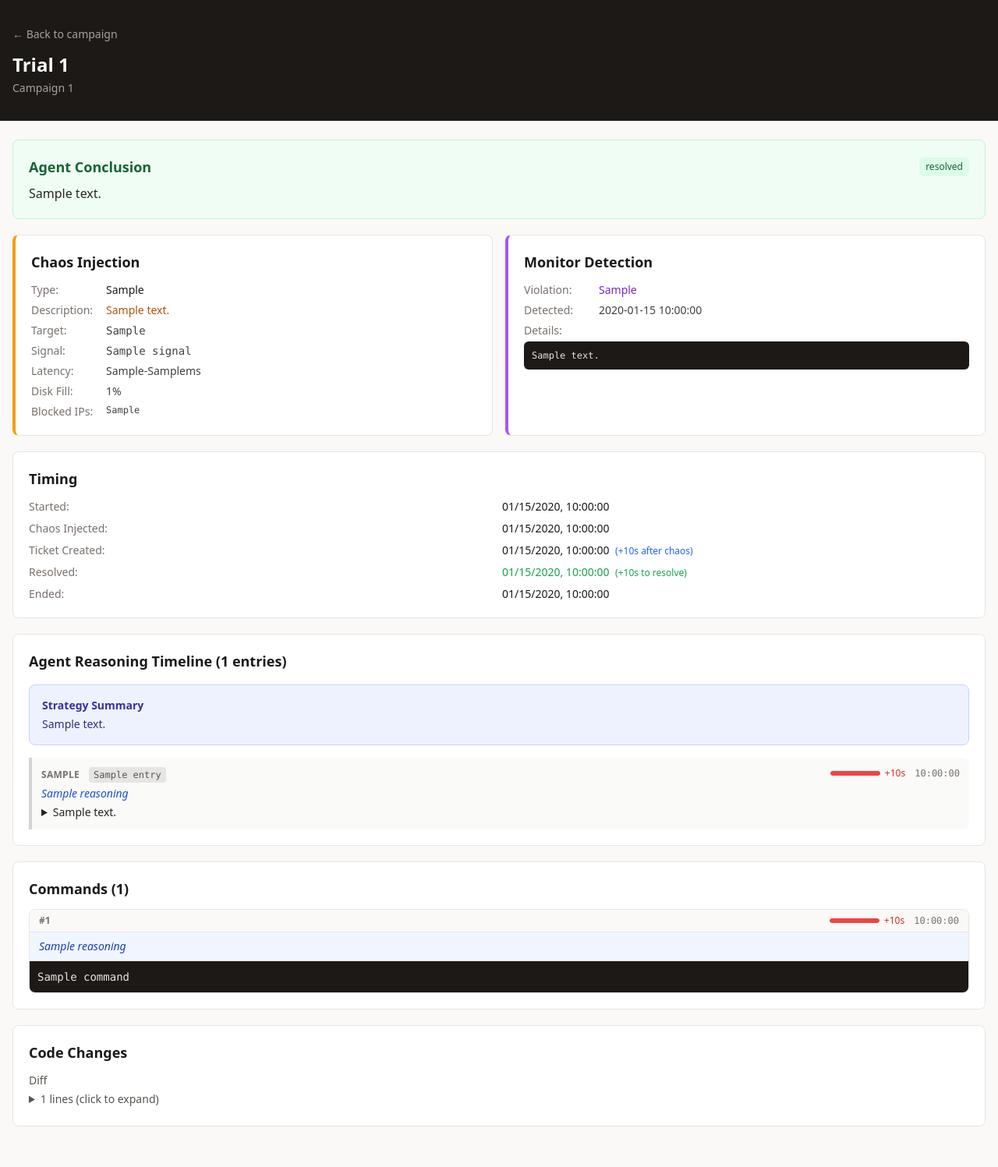
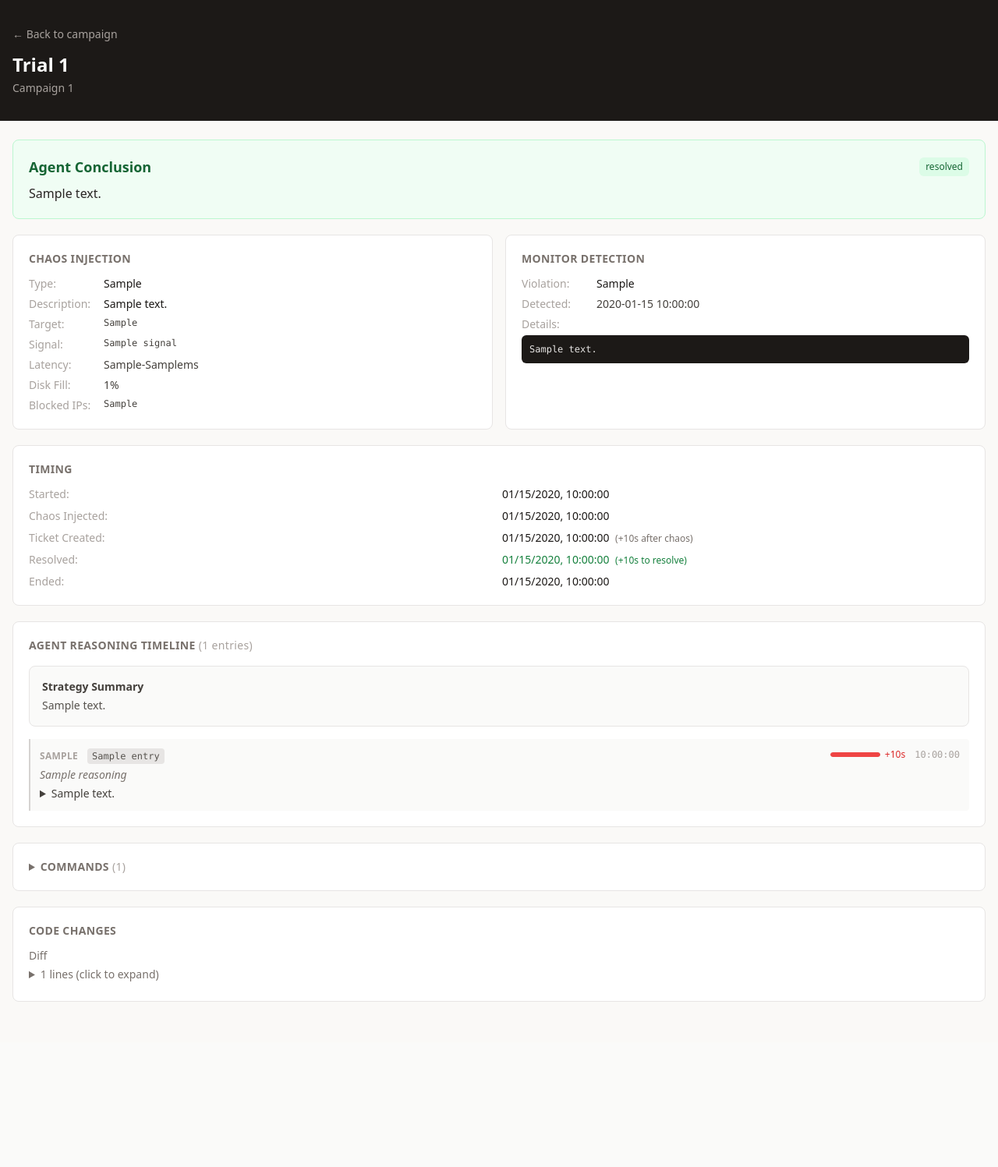
Before and after one commit to pikehouse/operator, a FastAPI app: template eval/src/eval/viewer/templates/trial.html in a window 1280 px wide. Shown: the part 53-1550 px from the top of the page at 78% size. After the commit the page ends 1338 px from the top, so only its background shows below. Run offline with FastAPI, Linux system fonts and the light colour scheme; the template is opened without the code that fills it: most values are stand-ins (such as "Sample title", 1, 10 or a date in 2020); some libraries are stand-ins or nearby versions.

Commit message:
style(eval): refine trial viewer with cohesive stone palette
- Unify color scheme: remove amber/purple/blue/indigo accent colors
  from section cards, reasoning timeline, and labels in favor of
  consistent stone palette throughout
- Section headers: uniform uppercase tracking-wide stone-500 labels
- Reasoning timeline: stone-50 background for all entries with
  subtle border-l weight difference (stone-400 vs stone-600) to
  distinguish reasoning from tool calls
- Collapse commands section by default (redundant with reasoning
  timeline which already threads commands inline)
- Timing annotations: stone-500 instead of blue-600
- Strategy summary: stone-50/stone-200 instead of indigo

Co-Authored-By: Claude Opus 4.6 <noreply@anthropic.com>

```diff
--- a/eval/src/eval/viewer/templates/trial.html
+++ b/eval/src/eval/viewer/templates/trial.html
@@ -5,7 +5,6 @@
 {# Macro for elapsed time indicator with color-coded bar #}
 {% macro elapsed_indicator(seconds, show_bar=true) %}
 {% if seconds is not none %}
-    {# Determine color based on elapsed time #}
     {% if seconds < 2 %}
         {% set color_class = "bg-green-500" %}
         {% set text_class = "text-green-600" %}
@@ -22,7 +21,6 @@
         {% set color_class = "bg-red-500" %}
         {% set text_class = "text-red-600" %}
     {% endif %}
-    {# Calculate bar width (log scale, max at 120s) #}
     {% set bar_pct = [[(seconds / 120 * 100), 100] | min, 3] | max %}
     <div class="flex items-center gap-1.5">
         {% if show_bar %}
@@ -52,7 +50,7 @@
 <div class="bg-green-50 border border-green-200 rounded-lg p-5 mb-5 mt-6">
     <div class="flex items-center justify-between mb-2">
         <h2 class="text-lg font-semibold text-green-800">Agent Conclusion</h2>
-        <span class="text-xs px-2 py-1 rounded-md {% if agent_conclusion.status == 'resolved' %}bg-green-100 text-green-800{% else %}bg-amber-100 text-amber-800{% endif %}">
+        <span class="text-xs px-2 py-1 rounded-md {% if agent_conclusion.status == 'resolved' %}bg-green-100 text-green-800{% else %}bg-stone-100 text-stone-700{% endif %}">
             {{ agent_conclusion.status }}
         </span>
     </div>
@@ -62,46 +60,46 @@
 </div>
 {% endif %}
 
-<div class="grid grid-cols-1 md:grid-cols-2 gap-4 mb-5 {% if not agent_conclusion %}mt-6{% endif %}"
+<div class="grid grid-cols-1 md:grid-cols-2 gap-4 mb-5 {% if not agent_conclusion %}mt-6{% endif %}">
     <!-- Chaos Injection Section -->
-    <div class="bg-white border border-stone-200 rounded-lg p-5 border-l-4 border-l-amber-500">
-        <h2 class="text-lg font-semibold mb-3 text-stone-900">Chaos Injection</h2>
+    <div class="bg-white border border-stone-200 rounded-lg p-5">
+        <h2 class="text-sm font-semibold uppercase tracking-wide text-stone-500 mb-3">Chaos Injection</h2>
         <dl class="space-y-1.5 text-sm">
             <div class="flex">
-                <dt class="text-stone-500 w-24">Type:</dt>
+                <dt class="text-stone-400 w-24">Type:</dt>
                 <dd class="font-medium text-stone-900">{{ chaos_meta.chaos_type if chaos_meta.chaos_type else "unknown" }}</dd>
             </div>
             <div class="flex">
-                <dt class="text-stone-500 w-24">Description:</dt>
-                <dd class="text-amber-700 font-medium">{{ chaos_description }}</dd>
+                <dt class="text-stone-400 w-24">Description:</dt>
+                <dd class="text-stone-900 font-medium">{{ chaos_description }}</dd>
             </div>
             {% if chaos_meta.target_container %}
             <div class="flex">
-                <dt class="text-stone-500 w-24">Target:</dt>
-                <dd class="font-mono text-stone-700">{{ chaos_meta.target_container }}</dd>
+                <dt class="text-stone-400 w-24">Target:</dt>
+                <dd class="font-mono text-stone-700 text-xs">{{ chaos_meta.target_container }}</dd>
             </div>
             {% endif %}
             {% if chaos_meta.signal %}
             <div class="flex">
-                <dt class="text-stone-500 w-24">Signal:</dt>
-                <dd class="font-mono text-stone-700">{{ chaos_meta.signal }}</dd>
+                <dt class="text-stone-400 w-24">Signal:</dt>
+                <dd class="font-mono text-stone-700 text-xs">{{ chaos_meta.signal }}</dd>
             </div>
             {% endif %}
             {% if chaos_meta.min_ms is defined %}
             <div class="flex">
-                <dt class="text-stone-500 w-24">Latency:</dt>
+                <dt class="text-stone-400 w-24">Latency:</dt>
                 <dd class="text-stone-700">{{ chaos_meta.min_ms }}-{{ chaos_meta.max_ms }}ms</dd>
             </div>
             {% endif %}
             {% if chaos_meta.fill_percent is defined %}
             <div class="flex">
-                <dt class="text-stone-500 w-24">Disk Fill:</dt>
+                <dt class="text-stone-400 w-24">Disk Fill:</dt>
                 <dd class="text-stone-700">{{ chaos_meta.fill_percent }}%</dd>
             </div>
             {% endif %}
             {% if chaos_meta.blocked_ips %}
             <div class="flex">
-                <dt class="text-stone-500 w-24">Blocked IPs:</dt>
+                <dt class="text-stone-400 w-24">Blocked IPs:</dt>
                 <dd class="font-mono text-xs text-stone-700">{{ chaos_meta.blocked_ips | join(", ") }}</dd>
             </div>
             {% endif %}
@@ -109,21 +107,21 @@
     </div>
 
     <!-- Monitor Detection Section -->
-    <div class="bg-white border border-stone-200 rounded-lg p-5 border-l-4 border-l-purple-500">
-        <h2 class="text-lg font-semibold mb-3 text-stone-900">Monitor Detection</h2>
+    <div class="bg-white border border-stone-200 rounded-lg p-5">
+        <h2 class="text-sm font-semibold uppercase tracking-wide text-stone-500 mb-3">Monitor Detection</h2>
         {% if monitor_detection %}
         <dl class="space-y-1.5 text-sm">
             <div class="flex">
-                <dt class="text-stone-500 w-24">Violation:</dt>
-                <dd class="font-medium text-purple-700">{{ monitor_detection.violation_type }}</dd>
+                <dt class="text-stone-400 w-24">Violation:</dt>
+                <dd class="font-medium text-stone-900">{{ monitor_detection.violation_type }}</dd>
             </div>
             <div class="flex">
-                <dt class="text-stone-500 w-24">Detected:</dt>
+                <dt class="text-stone-400 w-24">Detected:</dt>
                 <dd class="text-stone-700">{{ monitor_detection.detected_at[:19] if monitor_detection.detected_at else "N/A" }}</dd>
             </div>
             {% if monitor_detection.violation_details %}
             <div class="mt-2">
-                <dt class="text-stone-500 mb-1">Details:</dt>
+                <dt class="text-stone-400 mb-1">Details:</dt>
                 <dd class="bg-stone-900 text-stone-200 p-2.5 rounded-md text-xs font-mono overflow-x-auto">{{ monitor_detection.violation_details }}</dd>
             </div>
             {% endif %}
@@ -136,50 +134,50 @@
 </div>
 
 <div class="bg-white border border-stone-200 rounded-lg p-5 mb-5">
-    <h2 class="text-lg font-semibold mb-3 text-stone-900">Timing</h2>
+    <h2 class="text-sm font-semibold uppercase tracking-wide text-stone-500 mb-3">Timing</h2>
     <dl class="grid grid-cols-2 gap-2 text-sm">
-        <dt class="text-stone-500">Started:</dt>
+        <dt class="text-stone-400">Started:</dt>
         <dd>{% if trial.started_at %}<time datetime="{{ trial.started_at }}">{{ trial.started_at[:19] }}</time>{% else %}N/A{% endif %}</dd>
-        <dt class="text-stone-500">Chaos Injected:</dt>
+        <dt class="text-stone-400">Chaos Injected:</dt>
         <dd>{% if trial.chaos_injected_at %}<time datetime="{{ trial.chaos_injected_at }}">{{ trial.chaos_injected_at[:19] }}</time>{% else %}N/A{% endif %}</dd>
-        <dt class="text-stone-500">Ticket Created:</dt>
+        <dt class="text-stone-400">Ticket Created:</dt>
         <dd>
             {% if trial.ticket_created_at %}<time datetime="{{ trial.ticket_created_at }}">{{ trial.ticket_created_at[:19] }}</time>{% else %}N/A{% endif %}
             {% if timing.detect_seconds is defined %}
-            <span class="text-blue-600 text-xs ml-1">(+{{ timing.detect_seconds | int }}s after chaos)</span>
+            <span class="text-stone-500 text-xs ml-1">(+{{ timing.detect_seconds | int }}s after chaos)</span>
             {% endif %}
         </dd>
-        <dt class="text-stone-500">Resolved:</dt>
+        <dt class="text-stone-400">Resolved:</dt>
         <dd>
             {% if trial.resolved_at %}
-            <span class="text-green-600"><time datetime="{{ trial.resolved_at }}">{{ trial.resolved_at[:19] }}</time></span>
+            <span class="text-green-700"><time datetime="{{ trial.resolved_at }}">{{ trial.resolved_at[:19] }}</time></span>
             {% if timing.resolve_seconds is defined %}
-            <span class="text-green-600 text-xs ml-1">(+{{ timing.resolve_seconds | int }}s to resolve)</span>
+            <span class="text-green-700 text-xs ml-1">(+{{ timing.resolve_seconds | int }}s to resolve)</span>
             {% endif %}
             {% else %}
             <span class="text-red-600">Not resolved</span>
             {% endif %}
         </dd>
-        <dt class="text-stone-500">Ended:</dt>
+        <dt class="text-stone-400">Ended:</dt>
         <dd>{% if trial.ended_at %}<time datetime="{{ trial.ended_at }}">{{ trial.ended_at[:19] }}</time>{% else %}N/A{% endif %}</dd>
     </dl>
 </div>
 
 {% if reasoning_entries %}
 <div class="bg-white border border-stone-200 rounded-lg p-5 mb-5">
-    <h2 class="text-lg font-semibold mb-4 text-stone-900">Agent Reasoning Timeline ({{ reasoning_entries|length }} entries)</h2>
+    <h2 class="text-sm font-semibold uppercase tracking-wide text-stone-500 mb-4">Agent Reasoning Timeline <span class="font-normal normal-case text-stone-400">({{ reasoning_entries|length }} entries)</span></h2>
     {% if reasoning_summary %}
-    <div class="bg-indigo-50 border border-indigo-200 rounded-lg p-4 mb-4">
-        <h3 class="text-sm font-semibold text-indigo-800 mb-1">Strategy Summary</h3>
-        <p class="text-sm text-indigo-900">{{ reasoning_summary }}</p>
+    <div class="bg-stone-50 border border-stone-200 rounded-lg p-4 mb-4">
+        <h3 class="text-sm font-semibold text-stone-700 mb-1">Strategy Summary</h3>
+        <p class="text-sm text-stone-600">{{ reasoning_summary }}</p>
     </div>
     {% endif %}
-    <div class="space-y-2">
+    <div class="space-y-1.5">
         {% for entry in reasoning_entries %}
-        <div class="{% if entry.entry_type == 'reasoning' %}bg-blue-50 border-l-4 border-blue-400{% elif entry.entry_type == 'tool_call' %}bg-amber-50 border-l-4 border-amber-400{% else %}bg-stone-50 border-l-4 border-stone-300{% endif %} p-3 rounded-r-lg">
+        <div class="bg-stone-50 border-l-2 {% if entry.entry_type == 'reasoning' %}border-stone-400{% elif entry.entry_type == 'tool_call' %}border-stone-600{% else %}border-stone-300{% endif %} p-3 rounded-r">
             <div class="flex justify-between items-start mb-1">
                 <div class="flex items-center gap-3">
-                    <span class="text-xs font-semibold uppercase tracking-wide {% if entry.entry_type == 'reasoning' %}text-blue-600{% elif entry.entry_type == 'tool_call' %}text-amber-600{% else %}text-stone-500{% endif %}">
+                    <span class="text-xs font-semibold uppercase tracking-wide text-stone-400">
                         {% if entry.entry_type == 'reasoning' %}reasoning{% elif entry.entry_type == 'tool_call' %}tool_call{% else %}{{ entry.entry_type }}{% endif %}
                     </span>
                     {% if entry.tool_name %}
@@ -192,17 +190,17 @@
                     {% elif loop.index == 1 %}
                     <span class="text-stone-400 text-xs">&mdash;</span>
                     {% endif %}
-                    <span class="text-xs text-stone-500 font-mono">{% if entry.timestamp %}<time datetime="{{ entry.timestamp }}" data-format="time">{{ entry.timestamp[11:19] }}</time>{% endif %}</span>
+                    <span class="text-xs text-stone-400 font-mono">{% if entry.timestamp %}<time datetime="{{ entry.timestamp }}" data-format="time">{{ entry.timestamp[11:19] }}</time>{% endif %}</span>
                 </div>
             </div>
             {% if entry.reasoning %}
-            <div class="text-sm text-blue-700 italic mb-1">{{ entry.reasoning }}</div>
+            <div class="text-sm text-stone-500 italic mb-1">{{ entry.reasoning }}</div>
             {% endif %}
             {% if entry.entry_type == 'tool_call' and entry.command %}
             <div class="font-mono text-sm text-stone-200 bg-stone-900 rounded-md p-2.5 overflow-x-auto">{{ entry.command }}</div>
             {% elif entry.content %}
-            <details class="text-sm text-stone-800">
-                <summary class="cursor-pointer hover:text-blue-600 transition-colors">{{ entry.content[:200] }}{% if entry.content|length > 200 %}...{% endif %}</summary>
+            <details class="text-sm text-stone-700">
+                <summary class="cursor-pointer hover:text-stone-900 transition-colors">{{ entry.content[:200] }}{% if entry.content|length > 200 %}...{% endif %}</summary>
                 <pre class="mt-2 p-2.5 bg-stone-900 text-stone-200 rounded-md text-xs overflow-x-auto whitespace-pre-wrap">{{ entry.content }}</pre>
             </details>
             {% endif %}
@@ -212,15 +210,17 @@
 </div>
 {% endif %}
 
-<div class="bg-white border border-stone-200 rounded-lg p-5 mb-5">
-    <h2 class="text-lg font-semibold mb-3 text-stone-900">Commands ({{ commands|length }})</h2>
+<details class="bg-white border border-stone-200 rounded-lg mb-5">
+    <summary class="p-5 cursor-pointer text-sm font-semibold uppercase tracking-wide text-stone-500 hover:text-stone-700 transition-colors select-none">
+        Commands <span class="font-normal normal-case text-stone-400">({{ commands|length }})</span>
+    </summary>
+    <div class="px-5 pb-5">
     {% if commands_with_reasoning %}
     <div class="space-y-3">
         {% for cmd in commands_with_reasoning %}
         <div class="border border-stone-200 rounded-lg overflow-hidden">
-            <!-- Command header with index, timestamp, and elapsed time -->
             <div class="bg-[#faf9f7] px-3 py-1.5 flex items-center justify-between border-b border-stone-200">
-                <span class="text-xs font-semibold text-stone-500">#{{ loop.index }}</span>
+                <span class="text-xs font-semibold text-stone-400">#{{ loop.index }}</span>
                 <div class="flex items-center gap-3 text-xs">
                     {% if cmd.elapsed_seconds is not none %}
                     {{ elapsed_indicator(cmd.elapsed_seconds) }}
@@ -228,12 +228,12 @@
                     <span class="text-stone-400">&mdash;</span>
                     {% endif %}
                     {% if cmd.timestamp %}
-                    <span class="text-stone-500 font-mono"><time datetime="{{ cmd.timestamp }}" data-format="time">{{ cmd.timestamp[11:19] if cmd.timestamp|length > 19 else cmd.timestamp }}</time></span>
+                    <span class="text-stone-400 font-mono"><time datetime="{{ cmd.timestamp }}" data-format="time">{{ cmd.timestamp[11:19] if cmd.timestamp|length > 19 else cmd.timestamp }}</time></span>
                     {% endif %}
                 </div>
             </div>
             {% if cmd.reasoning %}
-            <div class="bg-blue-50 px-3 py-2 text-sm text-blue-800 border-b border-stone-200 italic">
+            <div class="bg-stone-50 px-3 py-2 text-sm text-stone-500 border-b border-stone-200 italic">
                 {{ cmd.reasoning }}
             </div>
             {% endif %}
@@ -258,33 +258,34 @@
     {% else %}
     <p class="text-stone-500">No commands recorded.</p>
     {% endif %}
-</div>
+    </div>
+</details>
 
 {% if code_workspace or code_diff %}
 <div class="bg-white border border-stone-200 rounded-lg p-5 mb-5">
-    <h2 class="text-lg font-semibold mb-3 text-stone-900">Code Changes</h2>
+    <h2 class="text-sm font-semibold uppercase tracking-wide text-stone-500 mb-3">Code Changes</h2>
 
     {% if code_workspace is mapping %}
     <dl class="grid grid-cols-2 gap-2 text-sm mb-3">
-        <dt class="text-stone-500">Commit:</dt>
+        <dt class="text-stone-400">Commit:</dt>
         <dd class="font-mono text-xs">{{ code_workspace.commit or code_workspace.commit_hash or "N/A" }}</dd>
-        <dt class="text-stone-500">Dirty:</dt>
+        <dt class="text-stone-400">Dirty:</dt>
         <dd>{{ code_workspace.dirty if code_workspace.dirty is defined else "N/A" }}</dd>
     </dl>
     {% endif %}
 
     {% if code_workspace is mapping and code_workspace.log %}
     <div class="mb-3">
-        <h3 class="text-sm font-medium text-stone-600 mb-1">Git Log</h3>
+        <h3 class="text-sm font-medium text-stone-500 mb-1">Git Log</h3>
         <pre class="bg-stone-900 text-stone-200 rounded-lg p-3 text-xs font-mono overflow-x-auto whitespace-pre-wrap max-h-48 overflow-y-auto">{{ code_workspace.log }}</pre>
     </div>
     {% endif %}
 
     {% if code_diff %}
     <div>
-        <h3 class="text-sm font-medium text-stone-600 mb-1">Diff</h3>
+        <h3 class="text-sm font-medium text-stone-500 mb-1">Diff</h3>
         <details>
-            <summary class="cursor-pointer text-sm text-stone-600 hover:text-stone-900 mb-1 transition-colors">
+            <summary class="cursor-pointer text-sm text-stone-500 hover:text-stone-700 mb-1 transition-colors">
                 {{ code_diff.strip().split('\n') | length }} lines (click to expand)
             </summary>
             <div class="bg-stone-900 rounded-lg p-3 text-xs font-mono overflow-x-auto max-h-96 overflow-y-auto">
@@ -300,11 +301,11 @@
 
 {% if db_config_diff and db_config_diff.has_changes %}
 <div class="bg-white border border-stone-200 rounded-lg p-5 mb-5">
-    <h2 class="text-lg font-semibold mb-3 text-stone-900">Database Config Changes</h2>
+    <h2 class="text-sm font-semibold uppercase tracking-wide text-stone-500 mb-3">Database Config Changes</h2>
 
     {% if db_config_diff.settings_changed %}
     <div class="mb-3">
-        <h3 class="text-sm font-medium text-stone-600 mb-1">Settings Changed</h3>
+        <h3 class="text-sm font-medium text-stone-500 mb-1">Settings Changed</h3>
         <table class="w-full text-sm border border-stone-200 rounded-lg overflow-hidden">
             <thead>
                 <tr class="bg-[#faf9f7]">
@@ -328,7 +329,7 @@
 
     {% if db_config_diff.indexes_added %}
     <div class="mb-3">
-        <h3 class="text-sm font-medium text-stone-600 mb-1">Indexes Added</h3>
+        <h3 class="text-sm font-medium text-stone-500 mb-1">Indexes Added</h3>
         {% for idx in db_config_diff.indexes_added %}
         <div class="bg-green-50 border border-green-200 rounded-md p-2 mb-1 font-mono text-xs text-green-800">
             + {{ idx.definition }}
@@ -339,7 +340,7 @@
 
     {% if db_config_diff.indexes_removed %}
     <div class="mb-3">
-        <h3 class="text-sm font-medium text-stone-600 mb-1">Indexes Removed</h3>
+        <h3 class="text-sm font-medium text-stone-500 mb-1">Indexes Removed</h3>
         {% for idx in db_config_diff.indexes_removed %}
         <div class="bg-red-50 border border-red-200 rounded-md p-2 mb-1 font-mono text-xs text-red-800">
             - {{ idx.definition }}
@@ -350,7 +351,7 @@
 
     {% if db_config_diff.tables_added %}
     <div class="mb-3">
-        <h3 class="text-sm font-medium text-stone-600 mb-1">Tables Added</h3>
+        <h3 class="text-sm font-medium text-stone-500 mb-1">Tables Added</h3>
         {% for tbl in db_config_diff.tables_added %}
         <div class="text-sm text-green-700">+ {{ tbl }}</div>
         {% endfor %}
@@ -359,7 +360,7 @@
 
     {% if db_config_diff.tables_removed %}
     <div class="mb-3">
-        <h3 class="text-sm font-medium text-stone-600 mb-1">Tables Removed</h3>
+        <h3 class="text-sm font-medium text-stone-500 mb-1">Tables Removed</h3>
         {% for tbl in db_config_diff.tables_removed %}
         <div class="text-sm text-red-700">- {{ tbl }}</div>
         {% endfor %}
@@ -368,7 +369,7 @@
 
     {% if db_config_diff.columns_added %}
     <div class="mb-3">
-        <h3 class="text-sm font-medium text-stone-600 mb-1">Columns Added</h3>
+        <h3 class="text-sm font-medium text-stone-500 mb-1">Columns Added</h3>
         {% for col in db_config_diff.columns_added %}
         <div class="text-sm text-green-700 font-mono text-xs">+ {{ col.table }}.{{ col.name }} ({{ col.type }})</div>
         {% endfor %}
@@ -377,7 +378,7 @@
 
     {% if db_config_diff.columns_removed %}
     <div class="mb-3">
-        <h3 class="text-sm font-medium text-stone-600 mb-1">Columns Removed</h3>
+        <h3 class="text-sm font-medium text-stone-500 mb-1">Columns Removed</h3>
         {% for col in db_config_diff.columns_removed %}
         <div class="text-sm text-red-700 font-mono text-xs">- {{ col.table }}.{{ col.name }} ({{ col.type }})</div>
         {% endfor %}
```
